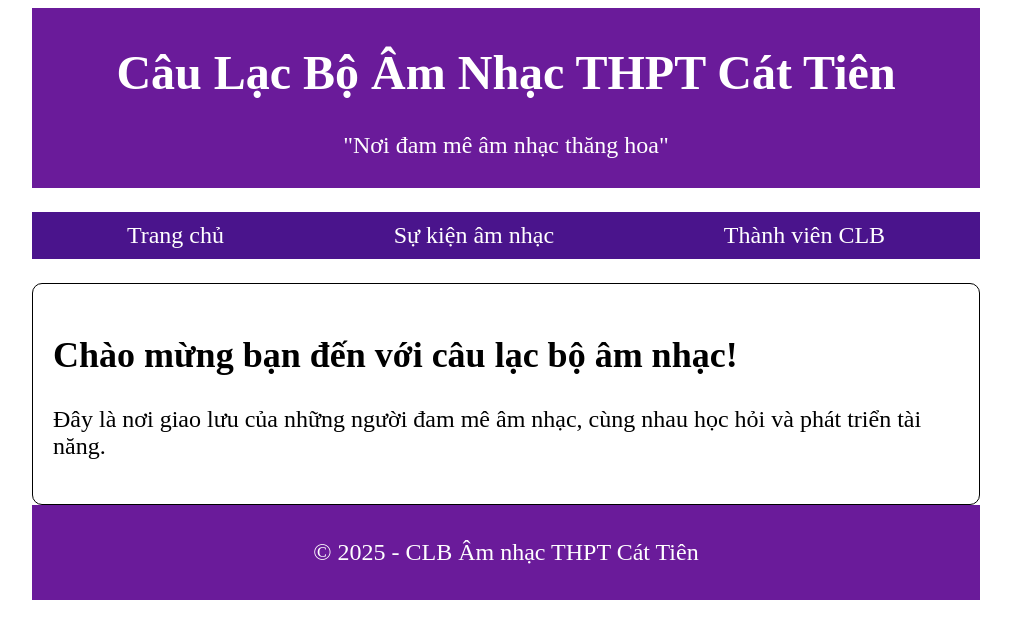
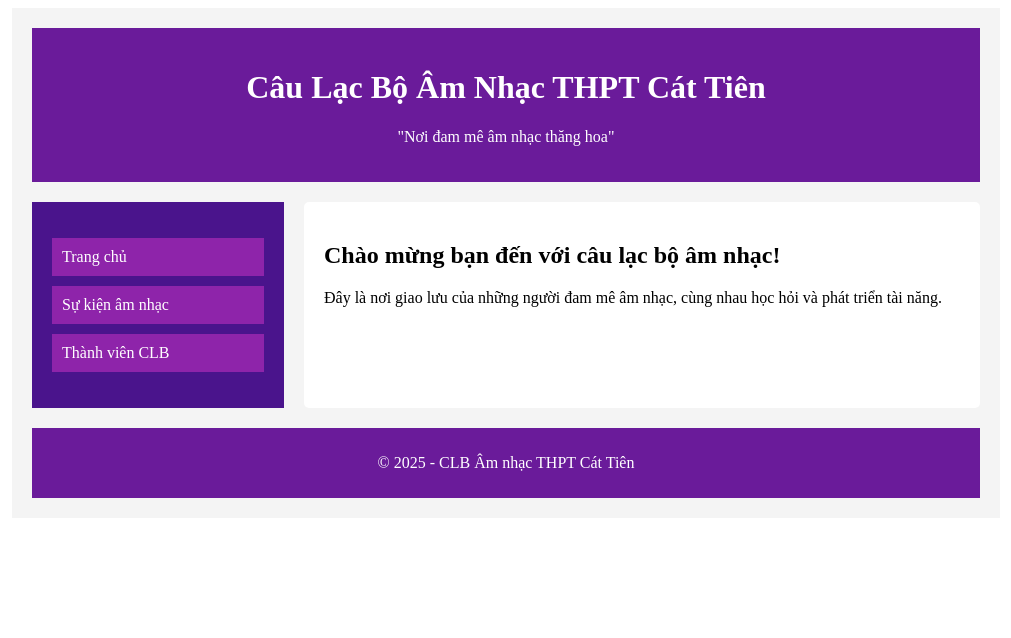
Before and after one commit to PolyBeta-W/polybeta-w.github.io, a plain HTML site: page index2.html in a window 1280 px wide. Shown: the whole page, without its empty margins (134-1145 px from the left). Drawn offline with Linux system fonts and the light colour scheme.

Commit message:
Update style2.css

```diff
--- a/style2.css
+++ b/style2.css
@@ -1,49 +1,52 @@
-body {
-    display: flex;
-    flex-direction: column;
-    align-items: center;
-    min-height: 100vh;
-    font-size: 24px;
-}
 .container {
     width: 75%;
+    margin: auto;
+    background: #f4f4f4;
+    padding: 20px;
 }
 header {
-    background: #6A1B9A;
+    background: #6a1b9a;
     color: white;
     text-align: center;
-    padding: 5px;
+    padding: 20px;
 }
-.slogan {
-    text-align: center;
+.wrapper {
+    display: flex;
+    gap: 20px;
+    margin-top: 20px;
 }
-.sidebar{
-    background: #4A148C;
+.sidebar {
+    flex: 1;
+    background: #4a148c;
+    padding: 20px;
+    color: white;
 }
 .sidebar ul {
     list-style: none;
-    display: flex;
-    justify-content: space-around;
-    padding: 10px;
+    padding: 0;
+}
+.sidebar ul li {
+    background: #8e24aa;
+    margin-bottom: 10px;
 }
 .sidebar ul li a {
     color: white;
     text-decoration: none;
+    display: block;
+    padding: 10px;
 }
 .sidebar ul li a:hover {
-    color: #FFEB3B;
-}
+    color: #ffeb3b; }
 .content {
+    flex: 3;
+    background: white;
     padding: 20px;
-    background: white;
-    border: 1px solid black;
-    border-radius: 10px;
-    min-height: 50%;
-    flex-grow: 1;
+    border-radius: 5px;
 }
 footer {
-    background: #6A1B9A;
+    background: #6a1b9a;
     color: white;
     text-align: center;
     padding: 10px;
+    margin-top: 20px;
 }
```
